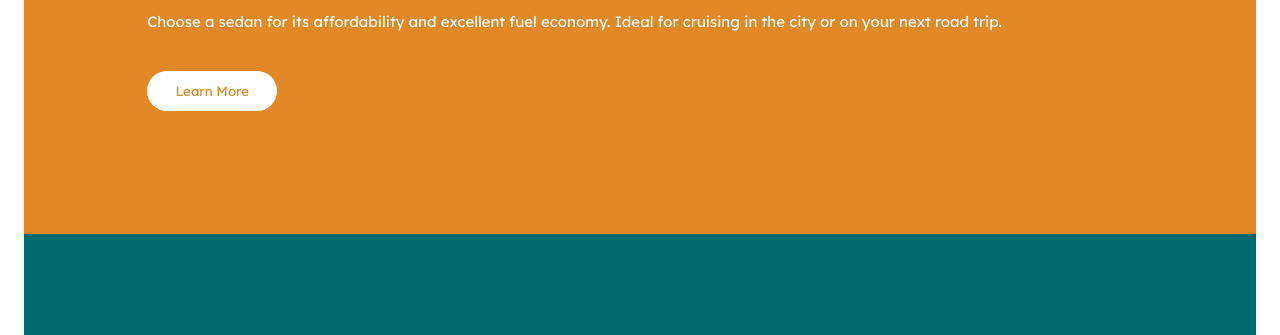
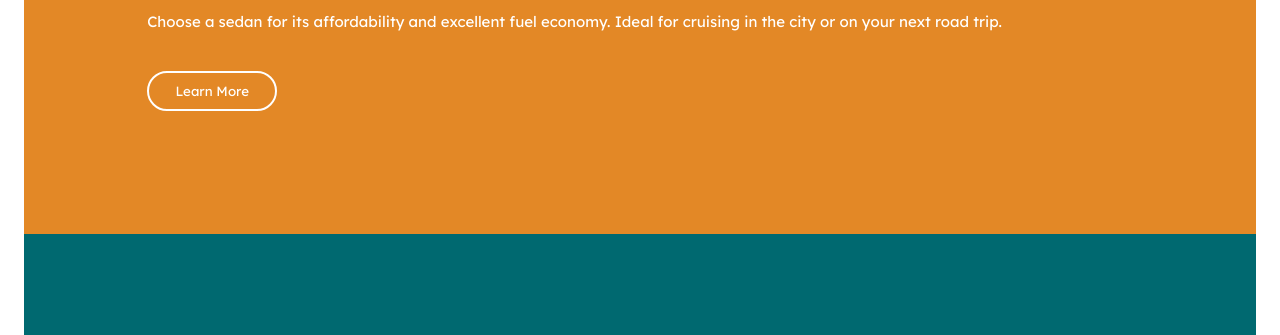
Before and after one commit to ike-tom/3-column-preview-card-component, a plain HTML site: page index.html in a window 1280 px wide. In both pictures the pointer is over the button 212 px from the left and 408 px from the top of the page. Shown: the part 318-653 px from the top of the page. Drawn offline with Linux system fonts and the light colour scheme.

Commit message:
button hover added

```diff
--- a/styles/style.css
+++ b/styles/style.css
@@ -59,6 +59,13 @@ body {
     border-radius: 20px;
     font-family: 'Lexend Deca';
     cursor: pointer;
+    transition: 0.5s;
+}
+
+.cta__button:hover {
+    background-color: transparent;
+    color: white;
+    border: 2px solid white
 }
 
 .cta__button-1 {
```
